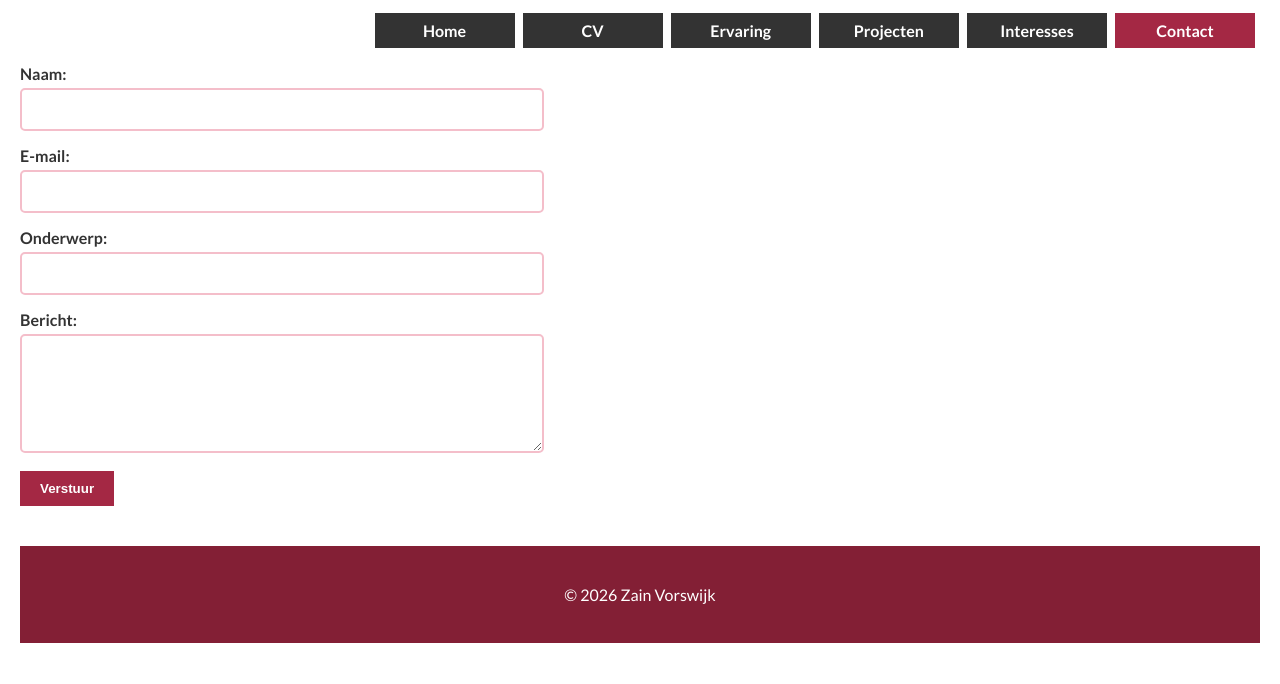
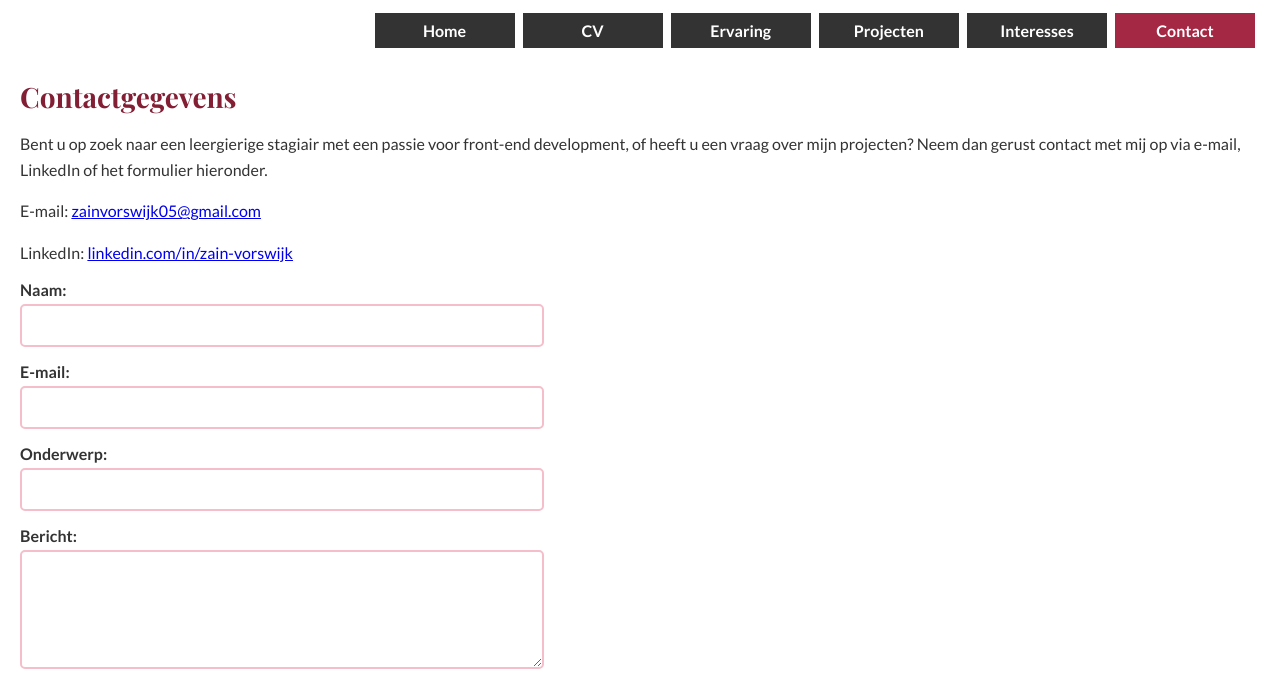
Before and after one commit to Zainy2410/Portfolio, a plain HTML site: page contact.html in a window 1280 px wide. Shown: the part 90-774 px from the top of the page. Drawn offline with nearby package versions, Linux system fonts and the light colour scheme.

Commit message:
Contactgegevens, LinkedIn en introtekst toegevoegd aan contactpagina

```diff
--- a/contact.html
+++ b/contact.html
@@ -20,6 +20,10 @@
             <li><a href="contact.html" class="actief">Contact</a></li>
         </ul>
     </nav>
+    <h2>Contactgegevens</h2>
+    <p>Bent u op zoek naar een leergierige stagiair met een passie voor front-end development, of heeft u een vraag over mijn projecten?  Neem dan gerust contact met mij op via e-mail, LinkedIn of het formulier hieronder.</p>
+    <p>E-mail: <a href="mailto:zainvorswijk05@gmail.com">zainvorswijk05@gmail.com</a></p>
+    <p>LinkedIn: <a href="https://www.linkedin.com/in/zain-vorswijk-43546b330/" target="_blank">linkedin.com/in/zain-vorswijk</a></p>
     <form>
         <label for="naam">Naam:</label>
         <input type="text" id="naam" name="naam" required><br>
```
